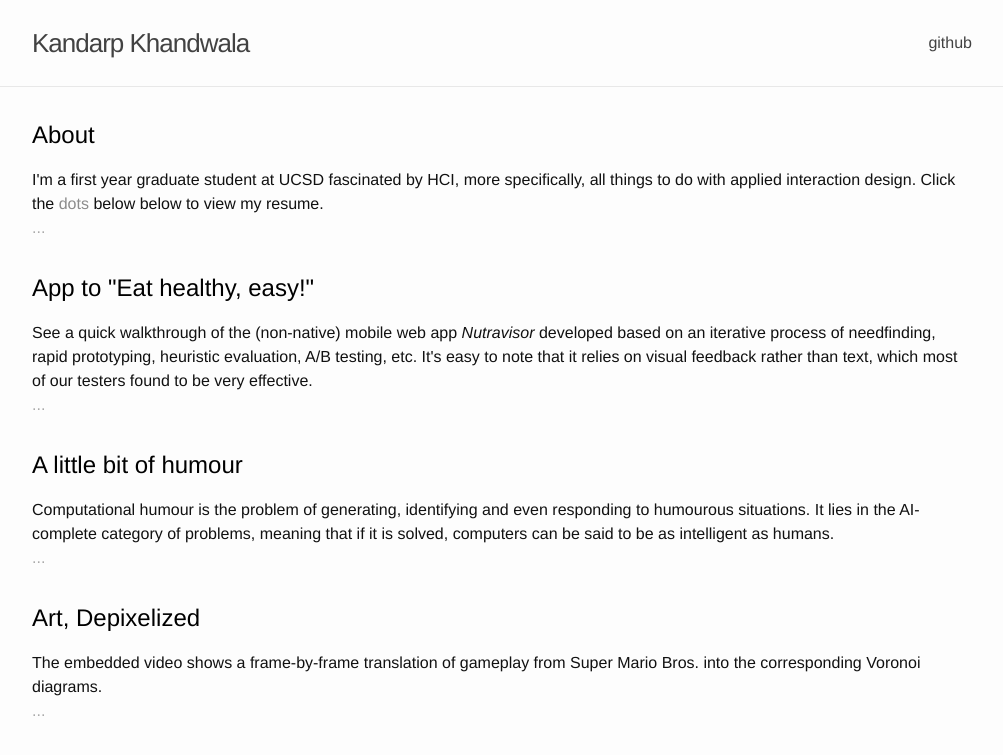
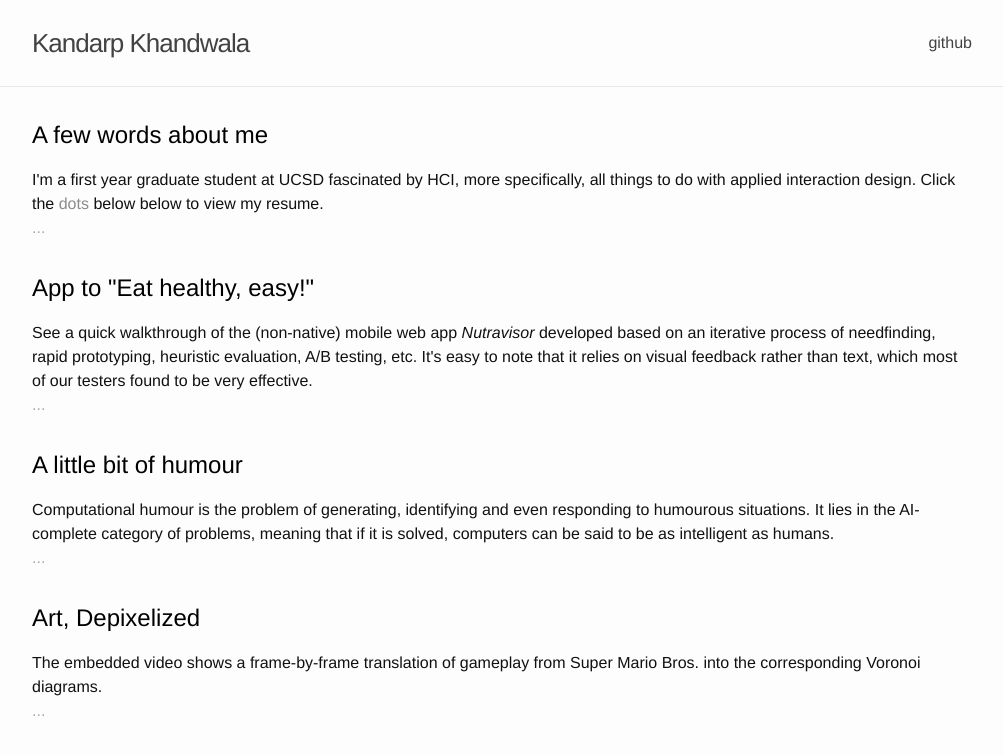
Before and after one commit to kandarpksk/kandarpksk.github.io, a Jekyll site: the page built from index.html, in a window 1280 px wide. Shown: the top 755 px of the page, without its empty margins (138-1141 px from the left). Built offline with Jekyll 4.4.1, drawn with Linux system fonts in a browser that asks for light colours.

Commit message:
change about page to something that sounds less mundane

```diff
--- a/_includes/icon-github.html
+++ b/_includes/icon-github.html
@@ -1 +1 @@
-<a href="https://github.com/{{ include.username }}" style="text-decoration:none;"><span class="username">github</span></a>
+<a href="https://github.com/{{ include.username }}"><span class="username">github</span></a>
--- a/_posts/2016-04-01-about.markdown
+++ b/_posts/2016-04-01-about.markdown
@@ -1,11 +1,11 @@
 ---
-title: "About"
-layout: pdf
+title: "A few words about me"
+layout: post
 permalink: /about
 excerpt: I'm a first year graduate student at UCSD fascinated by HCI, more specifically, all things to do with applied interaction design. Click the <span style="color:#8C8C8C">dots</span> below below to view my resume.<br/>
 ---
 [//]: # (Hack to avoid previewing the PDF!)
-<br/><center>I'm a first year graduate student at UCSD fascinated by HCI, more specifically, interaction design and information visualization.<br/>Download my resume <a href="https://docs.google.com/file/d/0ByQtLx_3RS9-UXRTempLQXB5TEk/view">here</a>.</center><br/>
+I'm a first year graduate student at UCSD fascinated by HCI, more specifically, interaction design and information visualization. Download my resume <a href="https://docs.google.com/file/d/0ByQtLx_3RS9-UXRTempLQXB5TEk/view">here</a>.<br/>
 
-<iframe src="https://docs.google.com/file/d/0ByQtLx_3RS9-UXRTempLQXB5TEk/preview" width="100%" style="position: absolute; height: 100%; border: none"></iframe>
+<iframe src="https://docs.google.com/file/d/0ByQtLx_3RS9-UXRTempLQXB5TEk/preview" width="95%" style="position: absolute; height: 100%; border: none"></iframe>
 <!-- add analytics -->
```
